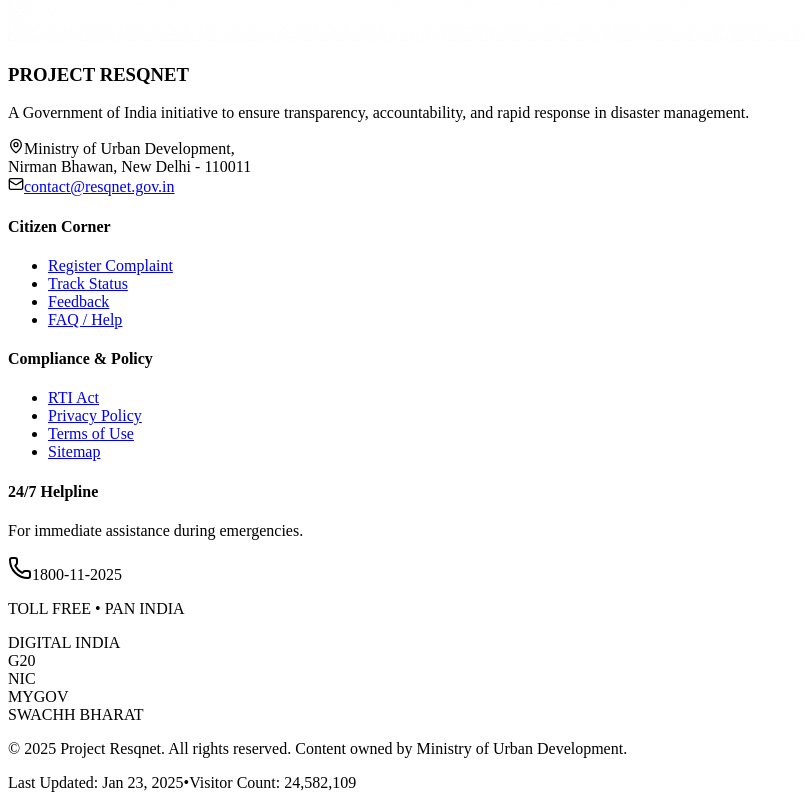
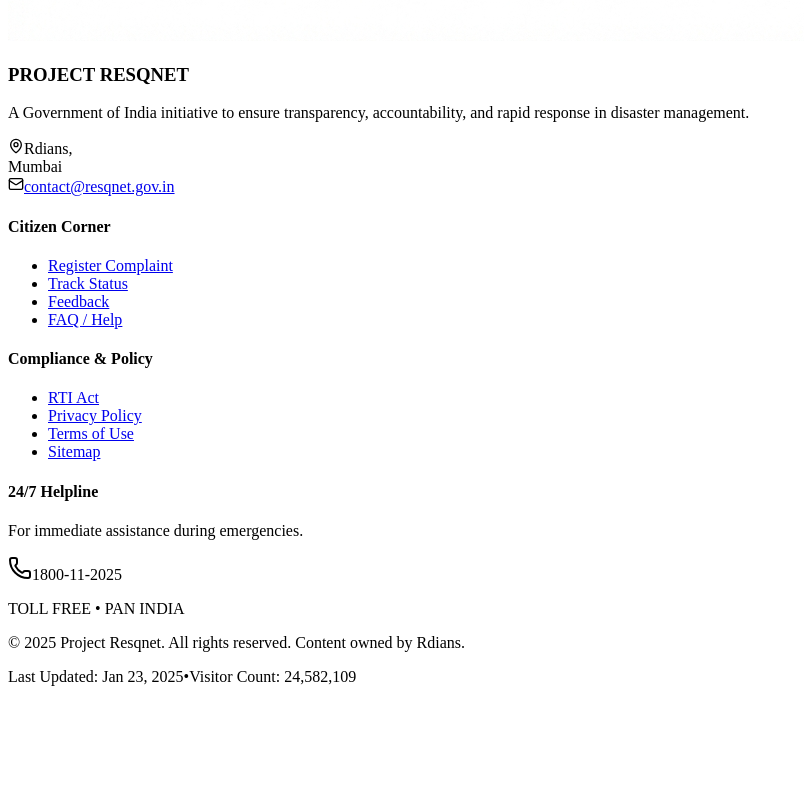
Before and after one commit to Shree2124/RDians, a Next.js app: page /HomePage/HomePage in a window 1280 px wide. Shown: the part 1582-2382 px from the top of the page, without its empty margins (0-804 px from the left). After the commit the page ends 2276 px from the top, so only its background shows below. Built offline with nearby package versions, Linux system fonts and the light colour scheme.

Commit message:
Removed admin from registration page

```diff
--- a/src/app/(auth)/register/page.tsx
+++ b/src/app/(auth)/register/page.tsx
@@ -14,6 +14,7 @@
                     bg-gradient-to-b from-blue-50 to-blue-100 px-6">
       {step === 1 && (
         <RoleSelection
+          excludeRoles={["admin"]}
           onSelect={(selectedRole) => {
             setRole(selectedRole);
             setStep(2);
--- a/src/components/sections/footer/GovernmentFooter.tsx
+++ b/src/components/sections/footer/GovernmentFooter.tsx
@@ -20,7 +20,7 @@
                         <div className="pt-4 space-y-2 text-sm">
                             <div className="flex items-start">
                                 <MapPin size={16} className="mr-2 mt-0.5 text-blue-500 shrink-0" />
-                                <span>Ministry of Urban Development,<br /> Nirman Bhawan, New Delhi - 110011</span>
+                                <span>Rdians,<br /> Mumbai</span>
                             </div>
                             <div className="flex items-center">
                                 <Mail size={16} className="mr-2 text-blue-500 shrink-0" />
@@ -64,19 +64,10 @@
 
                 </div>
 
-                {/* Brand Logos / Trust Badges */}
-                <div className="mt-16 pt-8 border-t border-slate-800 flex flex-wrap justify-center gap-8 opacity-60 grayscale hover:grayscale-0 transition-all duration-500">
-                    {/* Placeholders for Govt Logos */}
-                    <div className="h-10 w-24 bg-slate-700 rounded flex items-center justify-center text-[10px] font-bold">DIGITAL INDIA</div>
-                    <div className="h-10 w-24 bg-slate-700 rounded flex items-center justify-center text-[10px] font-bold">G20</div>
-                    <div className="h-10 w-24 bg-slate-700 rounded flex items-center justify-center text-[10px] font-bold">NIC</div>
-                    <div className="h-10 w-24 bg-slate-700 rounded flex items-center justify-center text-[10px] font-bold">MYGOV</div>
-                    <div className="h-10 w-24 bg-slate-700 rounded flex items-center justify-center text-[10px] font-bold">SWACHH BHARAT</div>
-                </div>
 
                 {/* Bottom Bar */}
                 <div className="mt-10 pt-6 border-t border-slate-800 text-center md:text-left flex flex-col md:flex-row justify-between items-center text-xs text-slate-500">
-                    <p>© 2025 Project Resqnet. All rights reserved. Content owned by Ministry of Urban Development.</p>
+                    <p>© 2025 Project Resqnet. All rights reserved. Content owned by Rdians.</p>
                     <div className="mt-2 md:mt-0 flex items-center space-x-2">
                         <span>Last Updated: <span className="text-slate-400">Jan 23, 2025</span></span>
                         <span>•</span>
--- a/src/data/role.ts
+++ b/src/data/role.ts
@@ -5,6 +5,8 @@
   title: string;
   description: string;
 }[] = [
+
+
     {
       id: "admin",
       title: "Administrator",
```
Also changed, not shown: src/components/common/RoleSelection.tsx (+5 -2 lines). Lines whose indentation alone changed are shown as unchanged.
